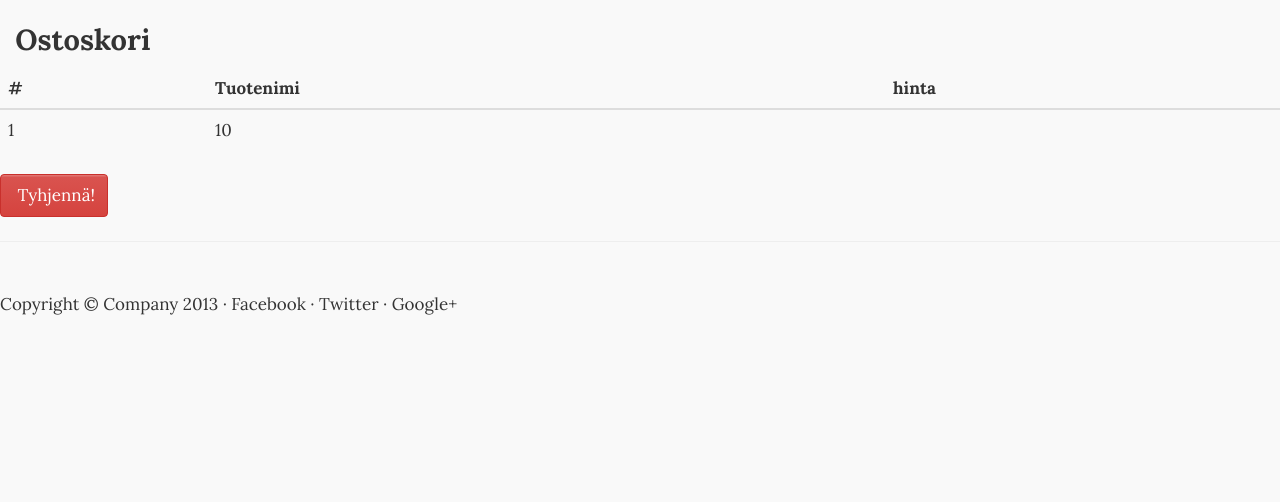
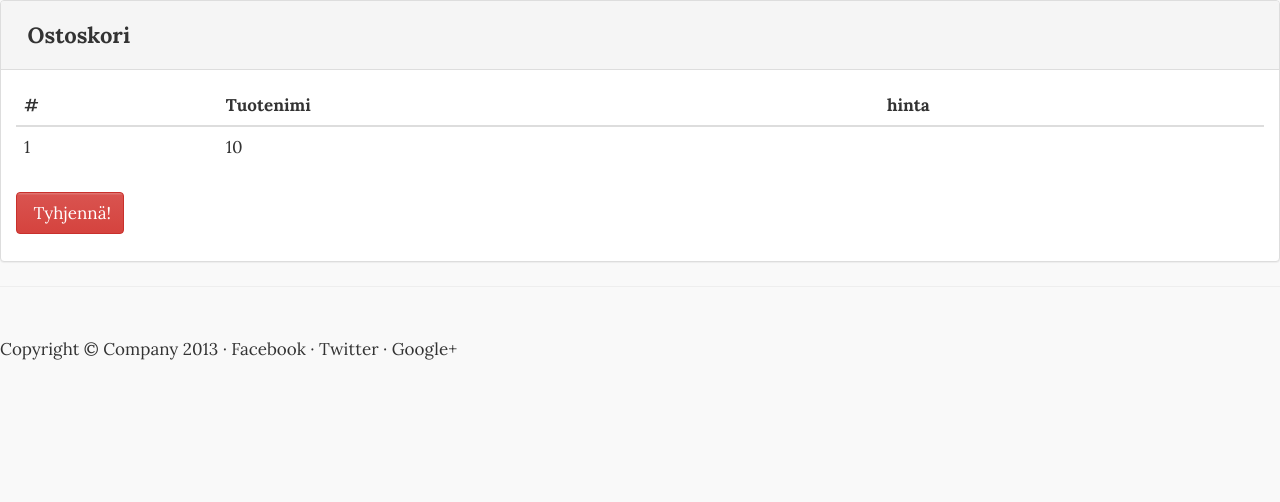
Before and after one commit to sguessou/CakePHP_project, a CakePHP app: the page made by app/View/Products/add_to_cart.ctp in a window 1280 px wide. Shown: the top 502 px of the page. After the commit the page ends 360 px from the top, so only its background shows below. Run offline with PHP 8.4 and a stand-in for CakePHP, Linux system fonts and the light colour scheme; the template is opened without the code that fills it: most values are stand-ins (such as "Sample title", 1, 10 or a date in 2020); some libraries are stand-ins or nearby versions.

Commit message:
Added cosmetic changes to view.

```diff
--- a/app/View/Products/add_to_cart.ctp
+++ b/app/View/Products/add_to_cart.ctp
@@ -2,8 +2,12 @@
 <?php if ($dataitems) :?>
 
 
+  <div class="panel panel-default">
+  <div class="panel-heading"><h4><i class="icon-shopping-cart"></i>&nbsp;&nbsp;Ostoskori</h4></div>
+  <div class="panel-body">
 
-  <h3><i class="icon-shopping-cart icon-large"></i>&nbsp;&nbsp;Ostoskori</h3>
+
+
   <table class="table table-hover">
          <thead>
          <tr>
@@ -109,9 +113,10 @@
          </tbody>
          </table>
 
-   		<p><a href="/products/emptyCart" class="btn btn-danger" ><i class="icon-trash"></i>&nbsp;Tyhjennä!</a></p>
 
-
+      <p><a href="/products/emptyCart" class="btn btn-danger" ><i class="icon-trash"></i>&nbsp;Tyhjennä!</a></p>
+ </div><!--//Panel-body-->
+</div><!--//Panel-default-->
 
 
 <?php elseif ( ! $dataitems) :?>
```
